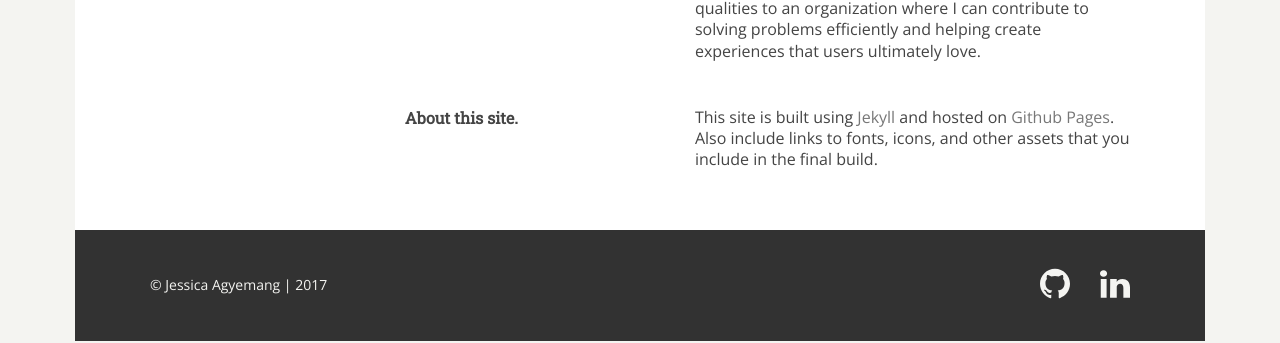
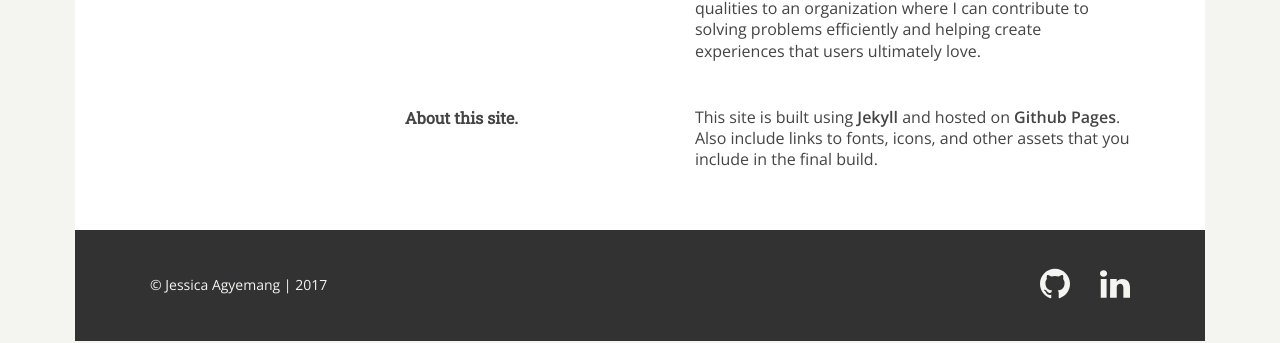
Before and after one commit to jessicaosei/jessicaosei.com, a Jekyll site: the page built from about/index.html, in a window 1280 px wide. Shown: the part 1058-1401 px from the top of the page. Built offline with Jekyll 4.4.1, drawn with Linux system fonts in a browser that asks for light colours; Markdown is read by kramdown in place of the engine named in the settings; comment, search, counter and statistics services are not loaded.

Commit message:
Adjust block-text-link hover styles

```diff
--- a/_sass/_block.scss
+++ b/_sass/_block.scss
@@ -20,7 +20,11 @@
 
 .block-text-link {
 	color: #444444;
-	text-decoration: underline;
+	font-weight: 600;
+
+	&:hover {
+		text-decoration: underline;
+	}
 }
 
 @media screen and (min-width: 550px) {
--- a/_sass/_index.scss
+++ b/_sass/_index.scss
@@ -22,7 +22,7 @@
 		padding-bottom: 100%;
 		background-color: rgba(244, 244, 241, .24);
 		opacity: 1;
-		transition: opacity.3s cubic-bezier(.65, 0, .39, .99);
+		transition: opacity .3s cubic-bezier(.65, 0, .39, .99);
 	}
 
 	&:hover .project-thumbnail-hover {
--- a/about/index.html
+++ b/about/index.html
@@ -18,7 +18,7 @@
 					    <div class="about-container">
 					    	<h2 class="about-subtitle">About this site.</h2>
 					    	<div class="about-text">
-						    	<p class="about-paragraph">This site is built using <a href="https://jekyllrb.com" target="_blank">Jekyll</a> and hosted on <a href="https://pages.github.com" target="_blank">Github Pages</a>. Also include links to fonts, icons, and other assets that you include in the final build.</p>
+						    	<p class="about-paragraph">This site is built using <a href="https://jekyllrb.com" class="block-text-link" target="_blank">Jekyll</a> and hosted on <a href="https://pages.github.com" class="block-text-link" target="_blank">Github Pages</a>. Also include links to fonts, icons, and other assets that you include in the final build.</p>
 						    </div>
 					    </div> <!-- about.container -->
 					  </div> <!-- about.containers -->
```
